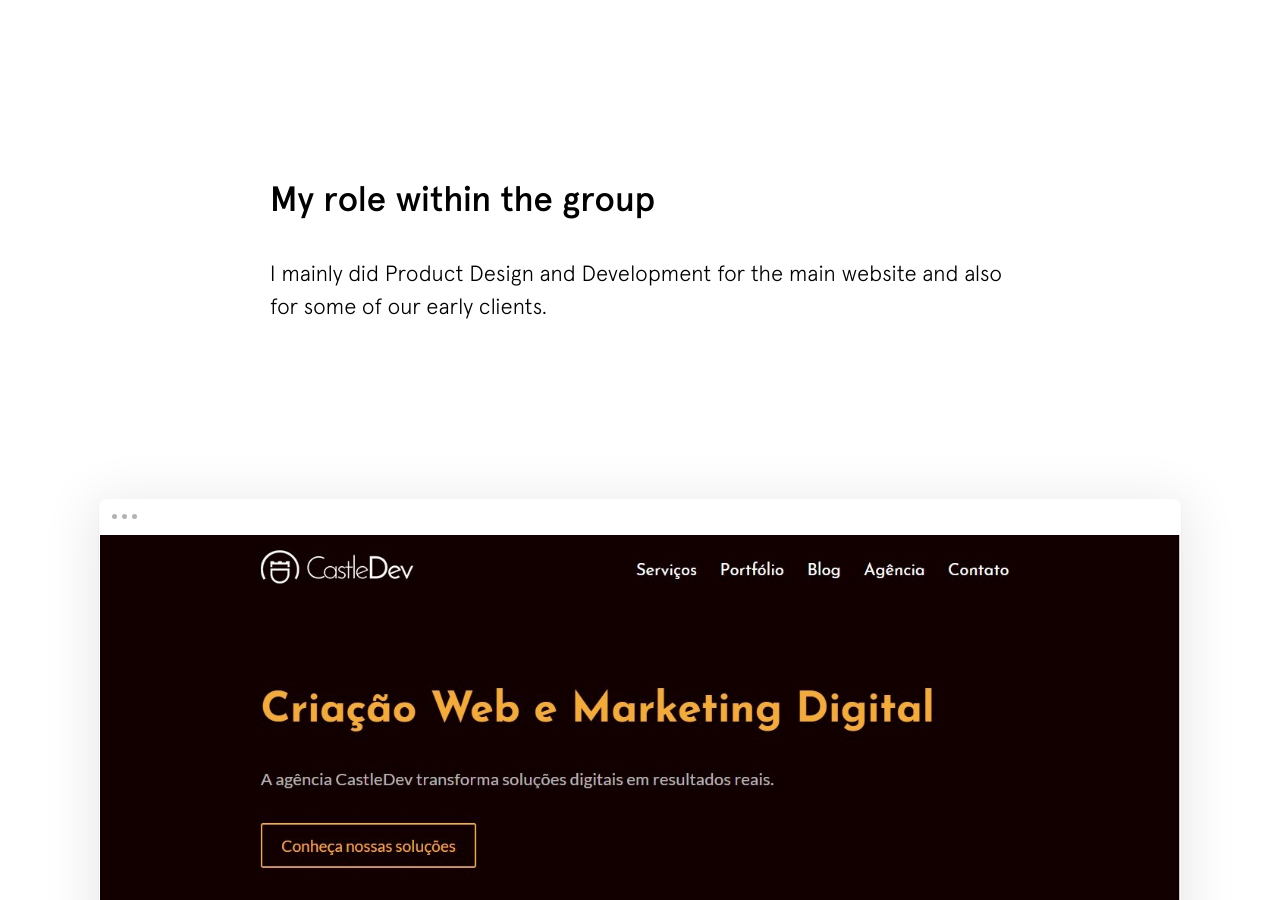
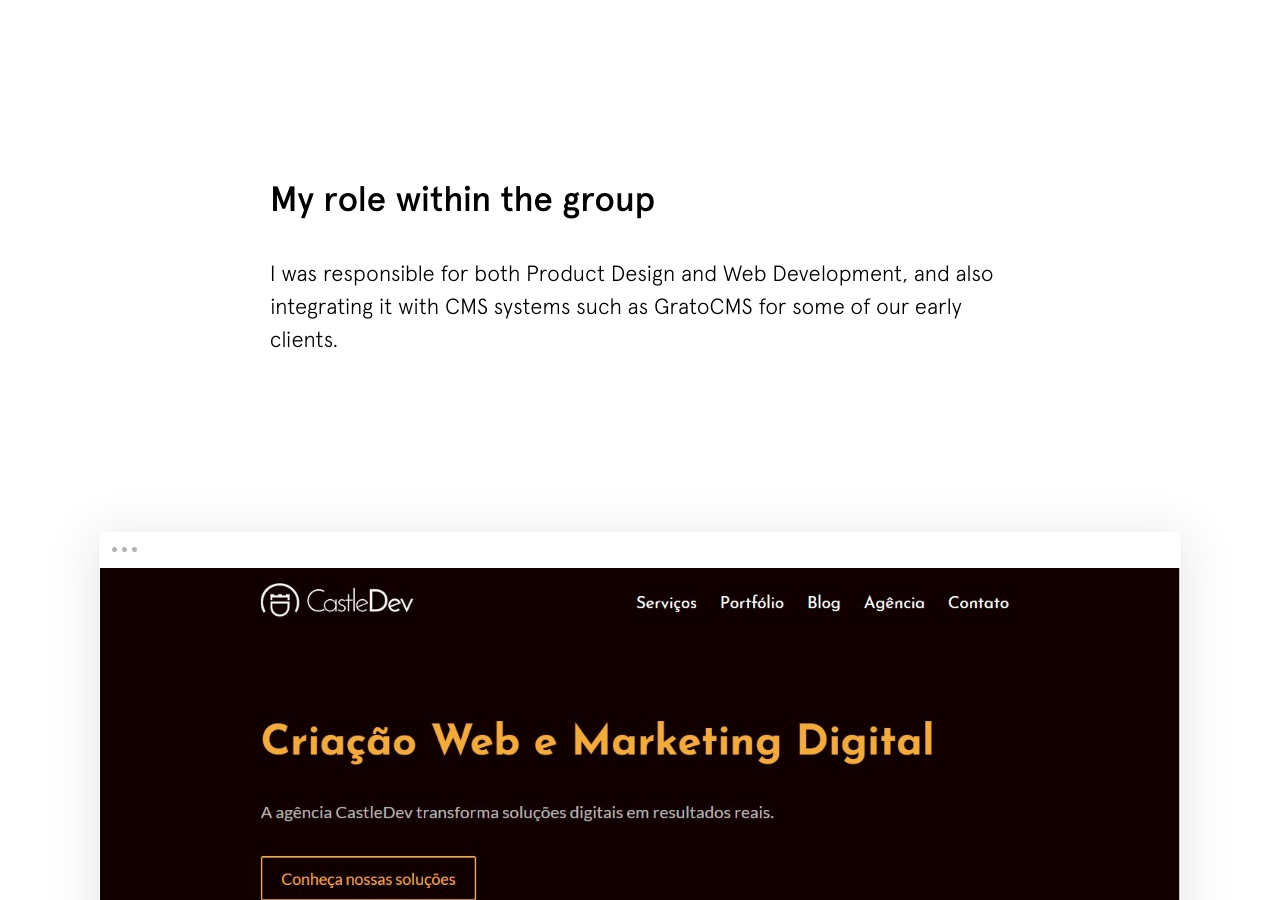
Before and after one commit to matheuseabra/matheuseabra.github.io, a Jekyll site: the page built from _work/castle-dev.html, in a window 1280 px wide and 900 px high, scrolled down 819 px. Built offline with Jekyll 4.4.1, drawn with Linux system fonts in a browser that asks for light colours.

Commit message:
Rewrite castle dev project description

```diff
--- a/_work/castle-dev.html
+++ b/_work/castle-dev.html
@@ -26,7 +26,7 @@ link_video:
         </h2>
         <br>
         <p data-aos="fade-in" data-aos-duration="400" data-aos-delay="100">
-           I mainly did Product Design and Development for the main website and also for some of our early clients.</p>
+           I was responsible for both Product Design and Web Development, and also integrating it with CMS systems such as GratoCMS for some of our early clients.</p>
     </div>
 </div>
 
```
